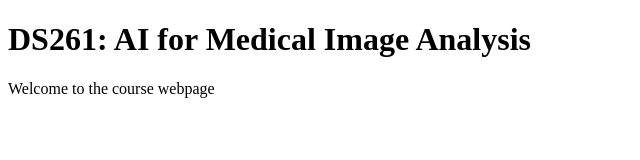
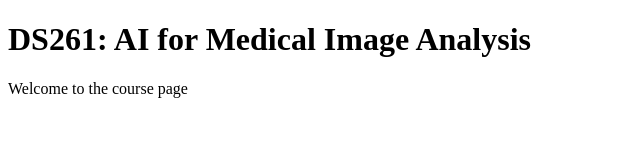
Before and after one commit to ds261/ds261.github.io, a plain HTML site: page index.html in a window 1280 px wide. Shown: the full height of the page, 0-640 px from the left. Drawn offline with Linux system fonts and the light colour scheme.

Commit message:
Update index.html

```diff
--- a/index.html
+++ b/index.html
@@ -6,7 +6,7 @@
 <body>
 
 <h1>DS261: AI for Medical Image Analysis</h1>
-<p>Welcome to the course webpage</p>
+<p>Welcome to the course page</p>
 
 </body>
 </html>
```
